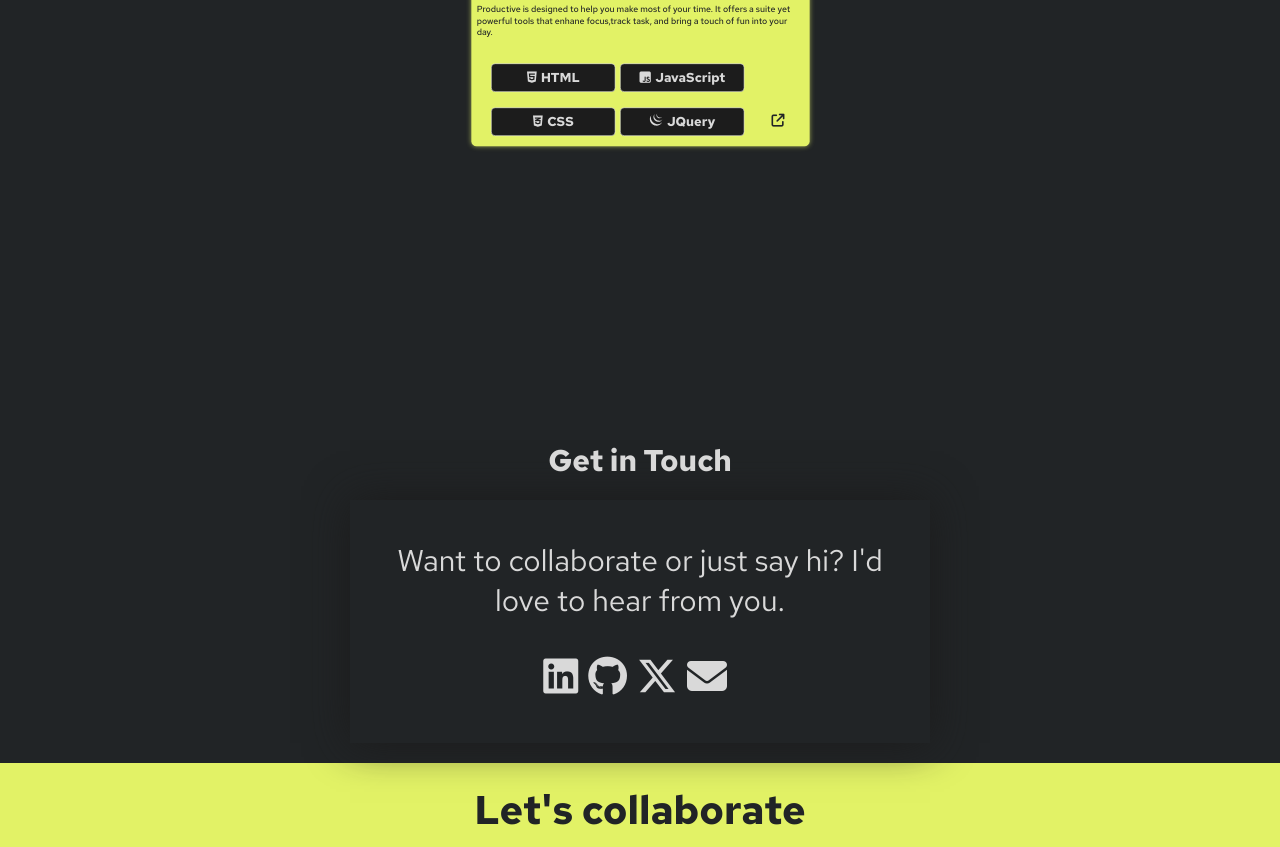
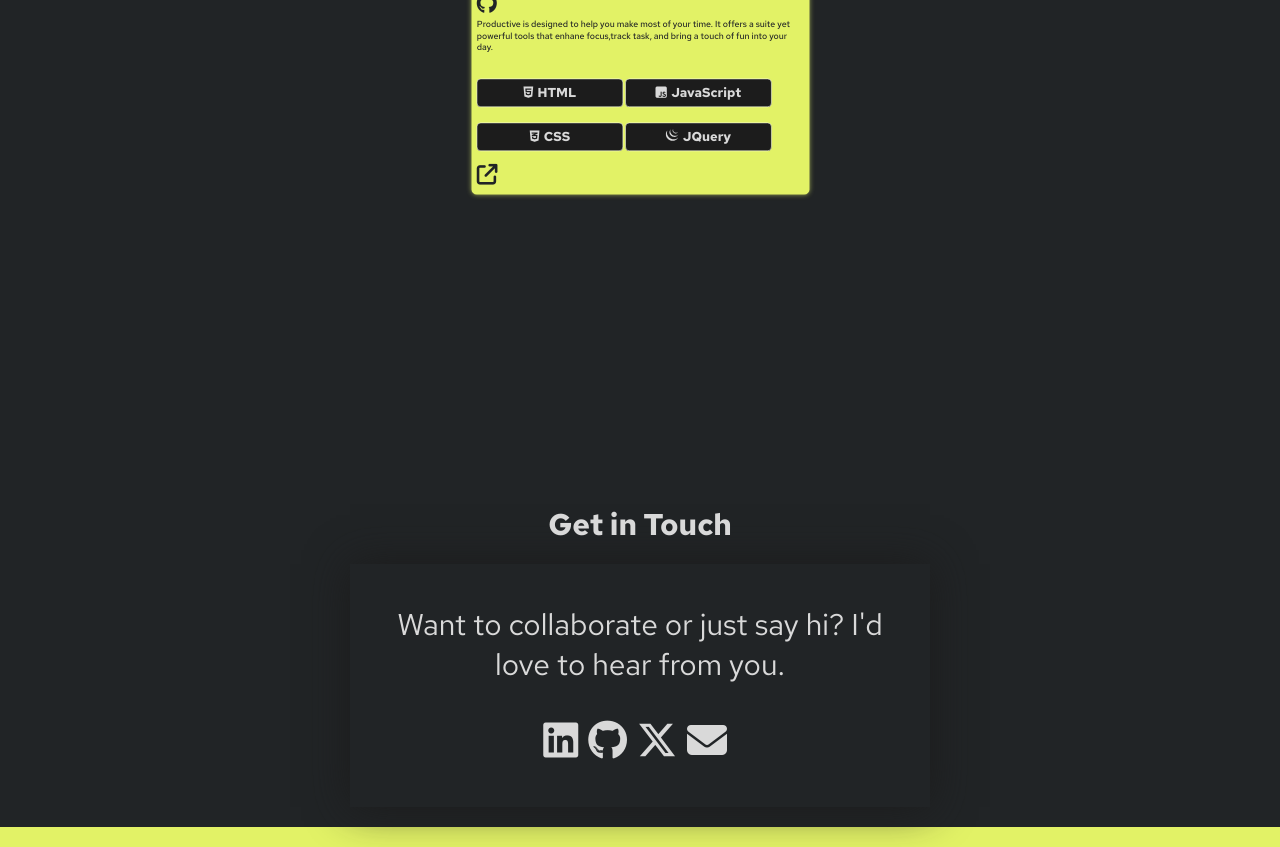
Before and after one commit to Dev-musty/Portfolio, a plain HTML site: page index.html in a window 1280 px wide. Shown: the part 1460-2307 px from the top of the page. Drawn offline with Linux system fonts and the light colour scheme.

Commit message:
Update style.css

```diff
--- a/style.css
+++ b/style.css
@@ -167,7 +167,7 @@ h3{
   font-size: 2rem;
 }
 .projects a i{
-  font-size: 3rem;
+  font-size: 2.5rem;
   margin: 1rem 1rem 1rem 0;
   color: #212426;
   cursor: pointer;
@@ -178,19 +178,13 @@ h3{
   margin-bottom: 1rem;
 }
 .projects .tools{
-  position: relative;
   display: grid;
-  grid-template-columns:140px 140px 15px;
   align-items: center;
   gap: 9px;
   margin: 2rem 0 0;
   width: 90%;
 }
-.projects .fa-arrow-up-right-from-square{
-  position: absolute;
-  top: 50%;
-  left: 100%;
-}
+
 .contact{
   width: 80%;
   margin: 2rem auto;
@@ -256,11 +250,7 @@ footer p{
     grid-template-columns: 100px 135px;
     gap: 0.5px;
   }
-  .projects .fa-arrow-up-right-from-square{
-    font-size: 2.3rem;
-    top:56% ;
-    left: 102%;
-  }
+
   .projects .tools li i{
     margin-right: 0.3rem;
   }
@@ -270,19 +260,15 @@ footer p{
     max-width: 375px;
   }
   .tools{
-    grid-template-columns: 40% 60%;
+    grid-template-columns: 1fr 1fr;
     justify-content: center;
     gap: 10px;
   }
   .projects .tools{
-    grid-template-columns: 40% 60%;
+    grid-template-columns:1fr 1fr;
     gap: 4px;
   }
-  .projects .fa-arrow-up-right-from-square{
-    font-size: 2.5rem;
-    top:50% ;
-    left: 102%;
-  }
+
   .projects .tools li i{
     margin-right: 0.3rem;
   }
@@ -339,21 +325,11 @@ footer p{
   .info p{
     font-size: 3rem;
   }
-  .projects .tools{
-    grid-template-columns:240px 240px 15px;
-    align-items: start;
-    gap: 9px;
-    margin: 2rem 0 0;
-    width: 90%;
-  }
+
   .projects a i{
     font-size: 4rem;
   }
-  .projects .fa-arrow-up-right-from-square{
-    position: absolute;
-    top: 65%;
-    left: 100%;
-  }
+
   .info .social{
     font-size: 4rem;
   }
```
